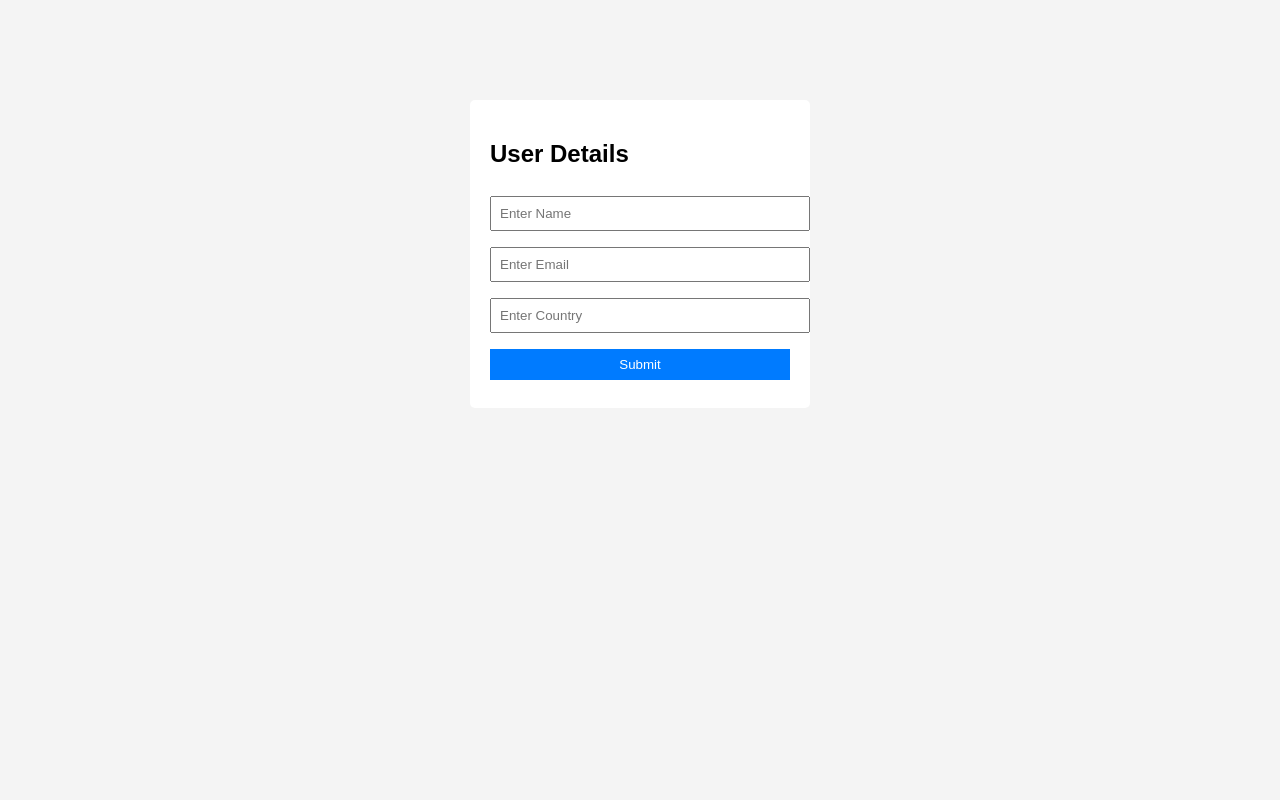
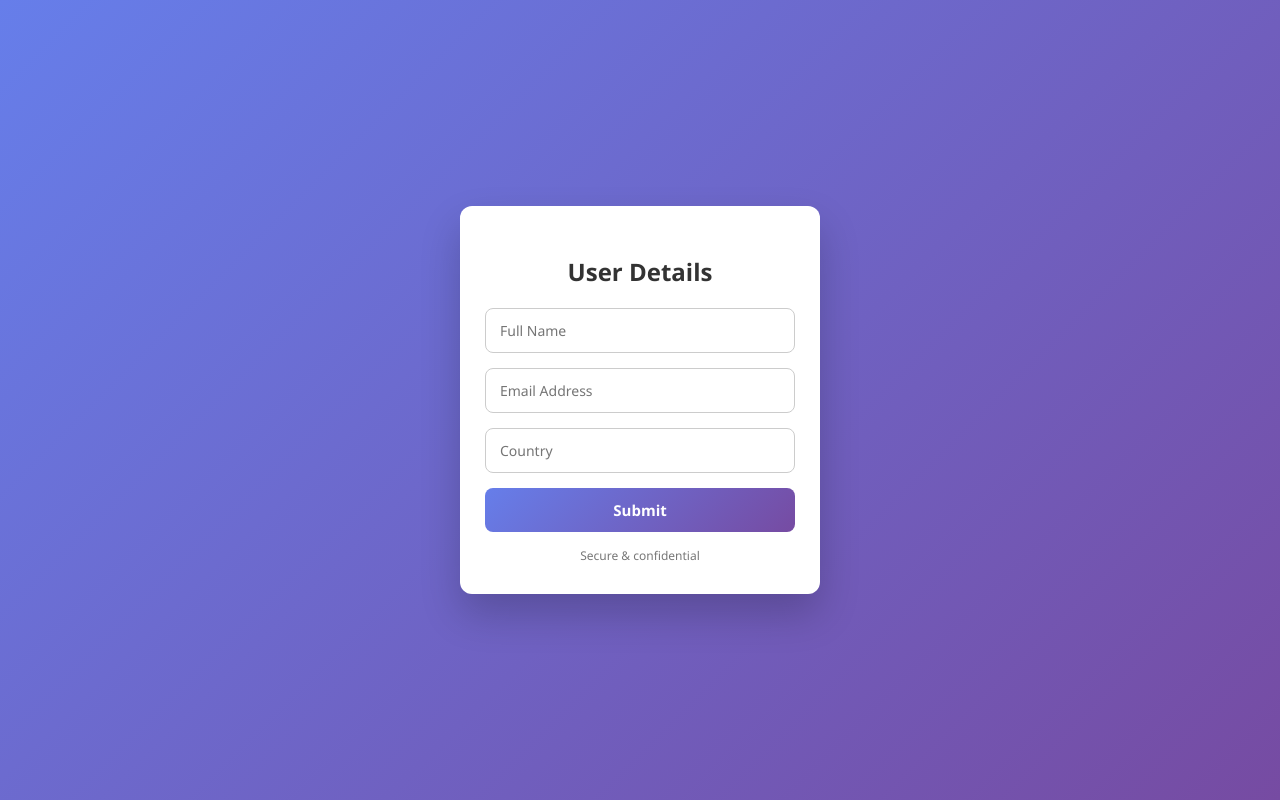
Before and after one commit to uat-corextech/python-app-RDS-MariaDB-Project, a Flask app: page / in a window 1280 px wide. Run offline with Flask 3, Linux system fonts and the light colour scheme.

Commit message:
Refactor user form structure and styles
Updated the user form layout and styling for better UX.

```diff
--- a/templates/index.html
+++ b/templates/index.html
@@ -1,33 +1,122 @@
 <!DOCTYPE html>
-<html>
+<html lang="en">
 <head>
+    <meta charset="UTF-8">
     <title>User Form</title>
     <style>
-        body { font-family: Arial; background: #f4f4f4; }
-        form {
-            width: 300px;
-            margin: 100px auto;
-            background: white;
-            padding: 20px;
-            border-radius: 5px;
+        * {
+            box-sizing: border-box;
+            font-family: "Segoe UI", Tahoma, Geneva, Verdana, sans-serif;
         }
-        input, button {
+
+        body {
+            margin: 0;
+            min-height: 100vh;
+            background: linear-gradient(135deg, #667eea, #764ba2);
+            display: flex;
+            align-items: center;
+            justify-content: center;
+        }
+
+        .form-container {
+            background: #ffffff;
+            width: 360px;
+            padding: 30px 25px;
+            border-radius: 12px;
+            box-shadow: 0 20px 40px rgba(0, 0, 0, 0.2);
+            animation: fadeIn 0.8s ease-in-out;
+        }
+
+        @keyframes fadeIn {
+            from {
+                opacity: 0;
+                transform: translateY(20px);
+            }
+            to {
+                opacity: 1;
+                transform: translateY(0);
+            }
+        }
+
+        h2 {
+            text-align: center;
+            margin-bottom: 20px;
+            color: #333;
+        }
+
+        .input-group {
+            margin-bottom: 15px;
+        }
+
+        input {
             width: 100%;
-            margin: 8px 0;
-            padding: 8px;
+            padding: 12px 14px;
+            border-radius: 8px;
+            border: 1px solid #ccc;
+            font-size: 14px;
+            transition: all 0.3s ease;
         }
-        button { background: #007BFF; color: white; border: none; }
+
+        input:focus {
+            outline: none;
+            border-color: #667eea;
+            box-shadow: 0 0 0 2px rgba(102, 126, 234, 0.2);
+        }
+
+        button {
+            width: 100%;
+            padding: 12px;
+            background: linear-gradient(135deg, #667eea, #764ba2);
+            color: #ffffff;
+            border: none;
+            border-radius: 8px;
+            font-size: 15px;
+            font-weight: bold;
+            cursor: pointer;
+            transition: transform 0.2s ease, box-shadow 0.2s ease;
+        }
+
+        button:hover {
+            transform: translateY(-2px);
+            box-shadow: 0 8px 20px rgba(0, 0, 0, 0.2);
+        }
+
+        button:active {
+            transform: translateY(0);
+            box-shadow: none;
+        }
+
+        .footer-text {
+            text-align: center;
+            font-size: 12px;
+            color: #777;
+            margin-top: 15px;
+        }
     </style>
 </head>
 <body>
 
-<form method="POST">
-    <h2>User Details</h2>
-    <input type="text" name="name" placeholder="Enter Name" required>
-    <input type="email" name="email" placeholder="Enter Email" required>
-    <input type="text" name="country" placeholder="Enter Country" required>
-    <button type="submit">Submit</button>
-</form>
+    <form method="POST" class="form-container">
+        <h2>User Details</h2>
+
+        <div class="input-group">
+            <input type="text" name="name" placeholder="Full Name" required>
+        </div>
+
+        <div class="input-group">
+            <input type="email" name="email" placeholder="Email Address" required>
+        </div>
+
+        <div class="input-group">
+            <input type="text" name="country" placeholder="Country" required>
+        </div>
+
+        <button type="submit">Submit</button>
+
+        <div class="footer-text">
+            Secure & confidential
+        </div>
+    </form>
 
 </body>
 </html>
```
